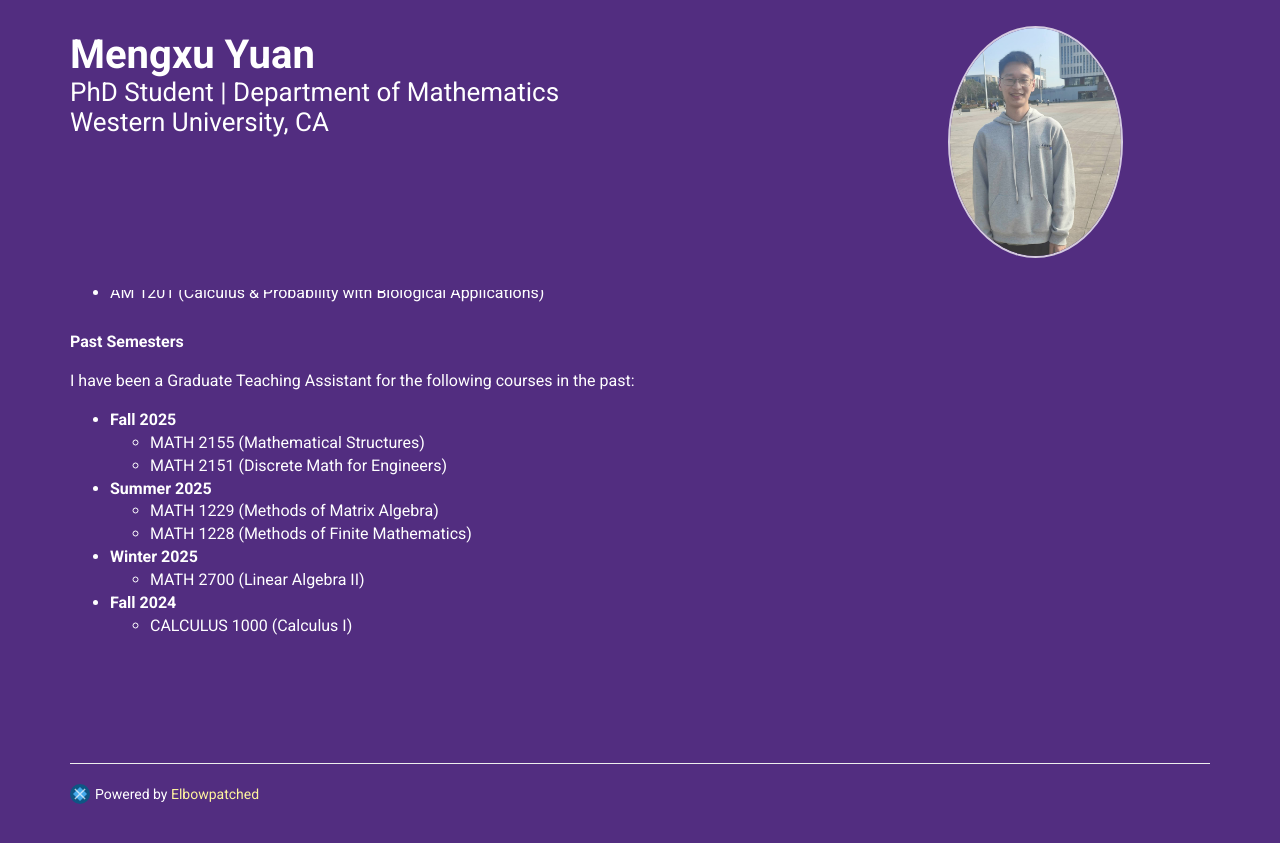
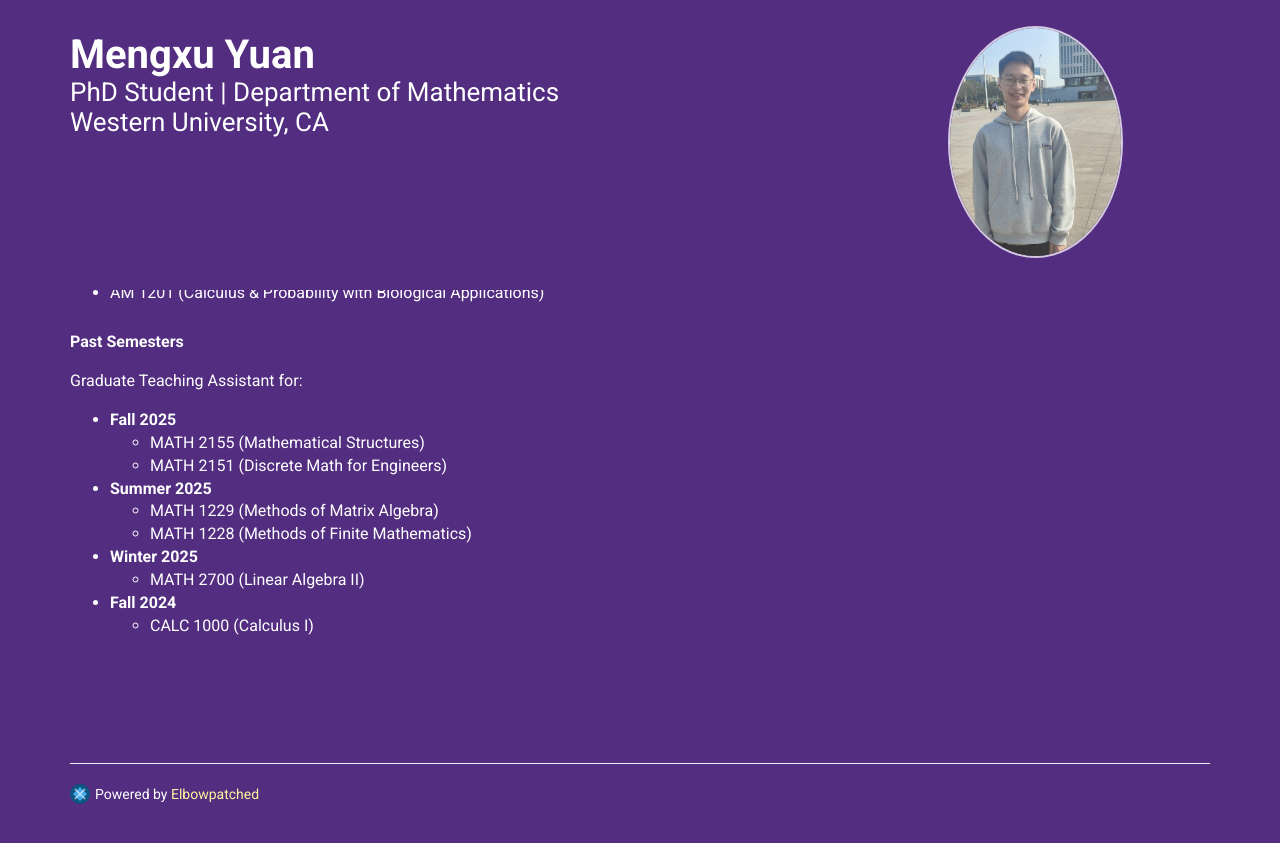
Before and after one commit to Mengxu3/mengxu3.github.io, a Jekyll site: the page built from index.html, in a window 1280 px wide and 900 px high, scrolled down 1023 px. Shown: the top 843 px of the window. Built offline with Jekyll 4.4.1, drawn with Linux system fonts in a browser that asks for light colours; nearby versions of some CDN libraries.

Commit message:
Revise past semesters teaching details
Updated course names and formatting for past semesters.

```diff
--- a/_data/teaching.yml
+++ b/_data/teaching.yml
@@ -5,22 +5,22 @@
 
     - MATH 1225 (Methods of Calculus)
     - AM 1201 (Calculus & Probability with Biological Applications)
--
-  name: Past Semesters
+
+- name: Past Semesters
   image:
   description: |
-    I have been a Graduate Teaching Assistant for the following courses in the past:
+    Graduate Teaching Assistant for:
 
     * **Fall 2025**
-        * MATH 2155 (Mathematical Structures)
-        * MATH 2151 (Discrete Math for Engineers)
+      * MATH 2155 (Mathematical Structures)
+      * MATH 2151 (Discrete Math for Engineers)
 
     * **Summer 2025**
-        * MATH 1229 (Methods of Matrix Algebra)
-        * MATH 1228 (Methods of Finite Mathematics)
+      * MATH 1229 (Methods of Matrix Algebra)
+      * MATH 1228 (Methods of Finite Mathematics)
 
     * **Winter 2025**
-        * MATH 2700 (Linear Algebra II)
+      * MATH 2700 (Linear Algebra II)
 
     * **Fall 2024**
-        * CALCULUS 1000 (Calculus I)
+      * CALC 1000 (Calculus I)
```
